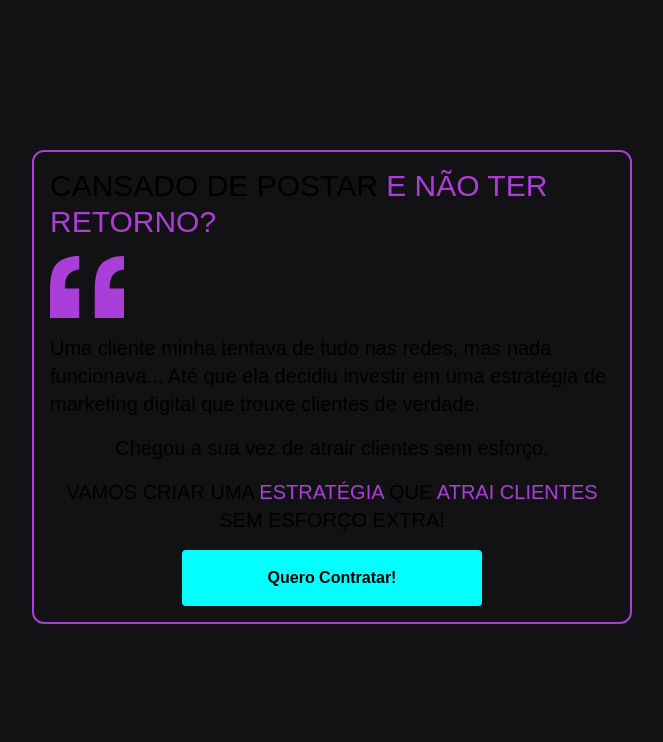
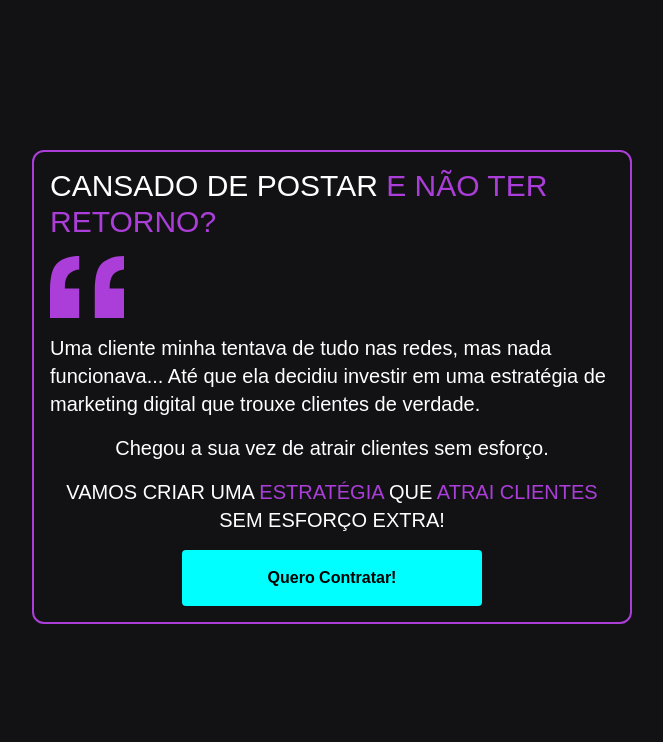
Before and after one commit to i-roger/trafegopago, a Next.js app: page / in a window 1280 px wide. Shown: the top 742 px of the page, without its empty margins (144-807 px from the left). Built offline with nearby package versions, Linux system fonts and the light colour scheme.

Commit message:
text color?

```diff
--- a/src/styles/globals.css
+++ b/src/styles/globals.css
@@ -15,6 +15,7 @@
 }
 
 body {
+  color: var(--background);
   background: rgb(18 18 20);
   font-family: Arial, Helvetica, sans-serif;
 }
```
